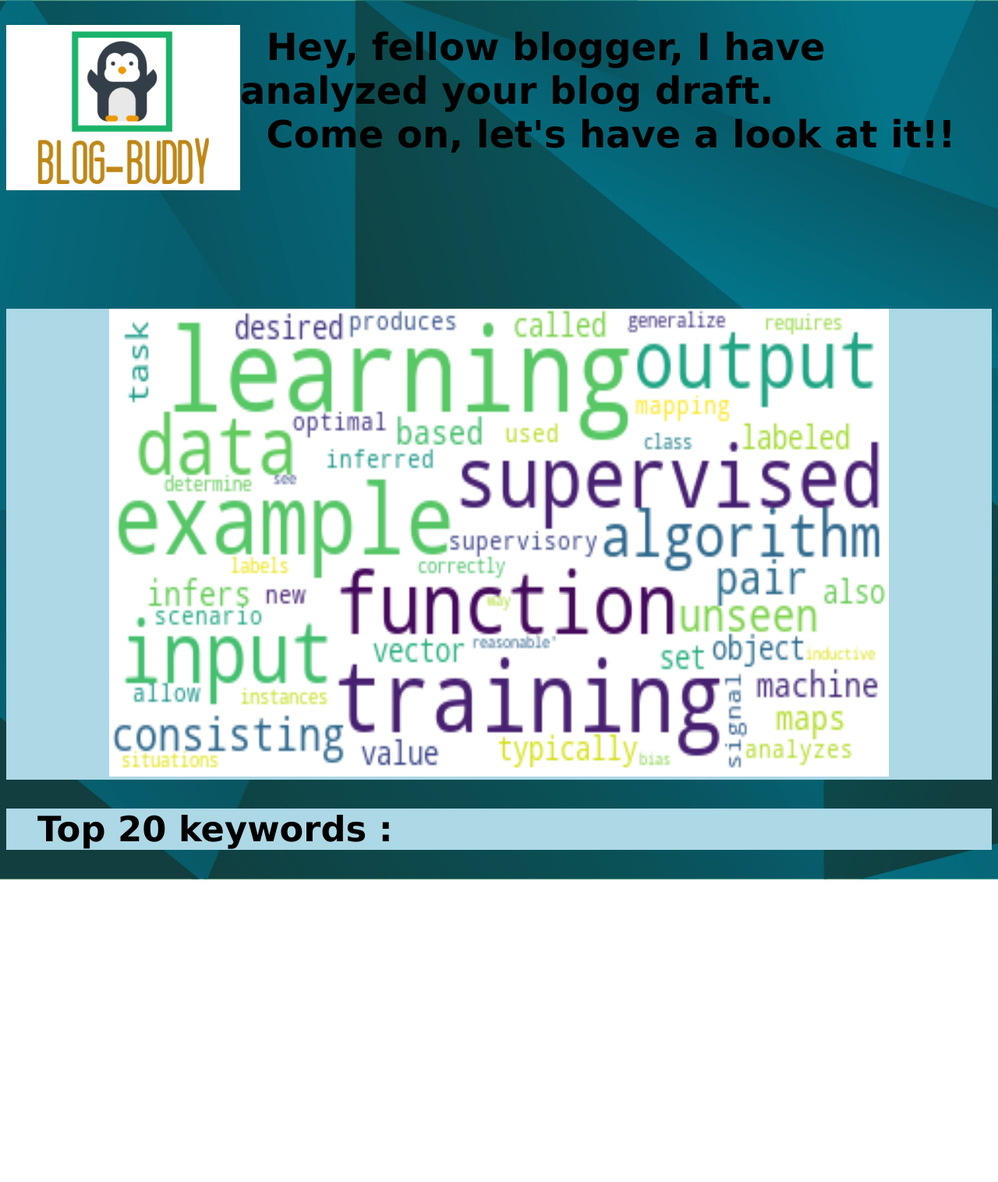
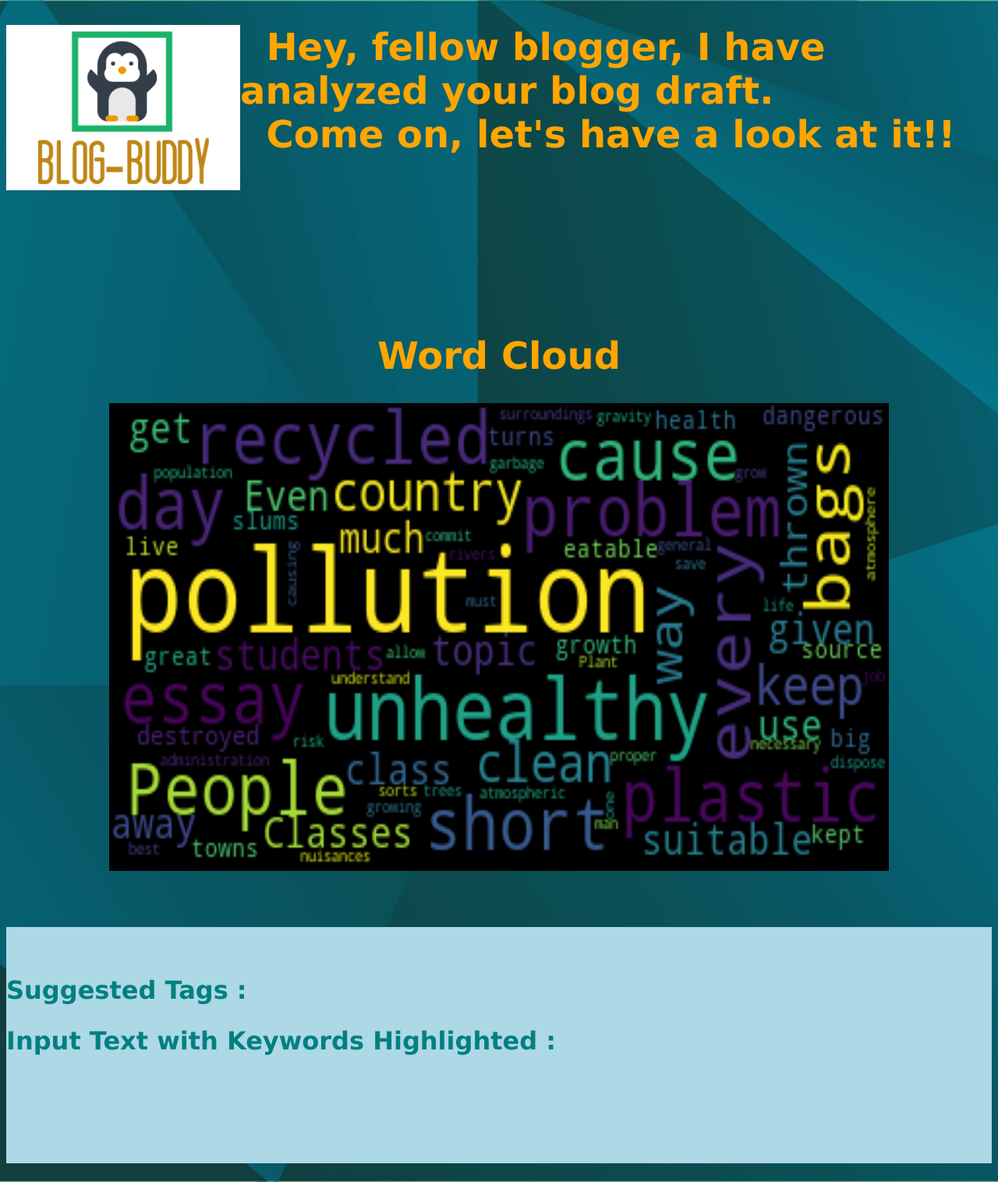
Before and after one commit to manikamittal2898/Blog-Buddy, a Flask app: template templates/results.html in a window 1280 px wide. Shown: the whole page at 78% size. Before the commit the page ends 1128 px from the top, so only its background shows below. Run offline with Flask 2, Linux system fonts and the light colour scheme; the template is opened without the code that fills it, so the values that code supplies are empty.

Commit message:
editing results.html

```diff
--- a/app.py
+++ b/app.py
@@ -1,19 +1,13 @@
 
 from flask import Flask, render_template, request, Response
 from werkzeug.utils import secure_filename
-from database.db import initialize_db
-from database.models import Blog
 import yake
-import json
-from mongoConnect2 import mongoConnect2
+from highlight import TextHighlighter
 
 app = Flask(__name__)
-app.config['MONGODB_SETTINGS'] = {
-    'host': 'mongodb://localhost/blog-buddy'
-}
-db = initialize_db(app)
 
-@app.route('/upload')
+
+@app.route('/')
 def index():
     return render_template('upload2.html')
 
@@ -25,91 +19,34 @@
         f.save(secure_filename(f.filename))
         with open(f.filename, 'r') as file:
             doc = file.read().replace('\n', '')
-        # x ={"content":doc}
-        # body = json.dumps(x)
-
-    # mc = mongoConnect2()
-    # mc.push_to_db(body)
-        text=doc
+        text = doc
         language = "en"
-        max_ngram_size = 3
-        deduplication_thresold = 0.9
+        max_ngram_size = 2
+        deduplication_threshold = 0.9
         deduplication_algo = 'seqm'
         windowSize = 1
-        numOfKeywords = 20
+        numOfKeywords = 10
 
-        custom_kw_extractor = yake.KeywordExtractor(lan=language, n=max_ngram_size, dedupLim=deduplication_thresold,
+        custom_kw_extractor = yake.KeywordExtractor(lan=language, n=max_ngram_size, dedupLim=deduplication_threshold,
                                                     dedupFunc=deduplication_algo, windowsSize=windowSize,
                                                     top=numOfKeywords, features=None)
         keywords = custom_kw_extractor.extract_keywords(text)
 
-        # for kw in keywords:
-        #     print(kw)
-
-        # import time
-        from highlight import TextHighlighter
         th = TextHighlighter(max_ngram_size=3, highlight_pre="<b >", highlight_post="</b>")
-        # print(th.highlight(text, keywords))
         h_text= th.highlight(text, keywords)
-        # print(type(html(h_text)))
-        # Word cloud
-        # %pip install wordcloud --user
-        # from os import path
-        # from PIL import Image
         from wordcloud import WordCloud, STOPWORDS, ImageColorGenerator
         from nltk.corpus import stopwords
-        import matplotlib.pyplot as plt
-        # %matplotlib inline
-        # for index in range(len(dataset)):
-        # temp += df['A'].iloc[index] + df['B'].iloc[index]
         stop_words = set(stopwords.words("english"))
         wordcloud = WordCloud(
-            background_color='white',
+            background_color='black',
             stopwords=stop_words,
             max_words=100,
             max_font_size=50,
-            random_state=42
+            random_state=41
         ).generate(str(doc))
-        # print(wordcloud)
-        # fig = plt.figure(1)
-        # plt.imshow(wordcloud)
-        # plt.axis('off')
-        # plt.show()
-        # fig.savefig("static/components/word.png", dpi=900)
         wordcloud.to_file("static/components/word.png")
-    # return th.highlight(text, keywords)
-    #     time = time.time()
-    return render_template("results.html", wordcloud=wordcloud, text=text, keywords=keywords, h_text=h_text)
-    # return 'file '+f.filename+' uploaded successfully'+"\n\n"+str(x)#+ {'id': str(id)}, 200
+    return render_template("results.html", keywords=keywords, h_text=h_text)
 
-
-@app.route('/blogs')
-def get_blogs():
-    blogs = Blog.objects().to_json()
-    return Response(blogs, mimetype="application/json", status=200)
-
-@app.route('/blogs', methods=['POST'])
-def add_blog():
-    body = request.get_json()
-    blog = Blog(**body).save()
-    id = blog.id
-    return {'id': str(id)}, 200
-
-@app.route('/blogs/<id>', methods=['PUT'])
-def update_blog(id):
-    body = request.get_json()
-    Blog.objects.get(id=id).update(**body)
-    return '', 200
-
-@app.route('/blogs/<id>', methods=['DELETE'])
-def delete_blog(id):
-    Blog.objects.get(id=id).delete()
-    return '', 200
-
-@app.route('/blogs/<id>')
-def get_blog(id):
-    blogs = Blog.objects.get(id=id).to_json()
-    return Response(blogs, mimetype="application/json", status=200)
 
 if __name__ == '__main__':
     app.run(debug=True)
--- a/static/style2.css
+++ b/static/style2.css
@@ -6,7 +6,7 @@
     background-size: cover;
 }
 h1 {
-  color: black;
+
   font-family: verdana;
   font-size: 300%;
   alignment: center;
@@ -16,7 +16,7 @@
 .top_wc{
 /*border: 5px outset red;*/
  background-color: lightblue;
-  text-align: center;
+  text-align: left;
   /*opacity: 0.5;*/
 
 }
@@ -29,7 +29,7 @@
 }
 
 h2 {
-  color: black;
+  color: orange;
 
   font-family: verdana;
   font-size: 200%;
@@ -50,3 +50,9 @@
   font-size: 140%;
 
 }
+.center {
+  display: block;
+  margin-left: auto;
+  margin-right: auto;
+  width: 50%;
+}
--- a/templates/results.html
+++ b/templates/results.html
@@ -10,30 +10,35 @@
 <div>
 
 {#    <div>#}
-<h1 > <img src="/static/components/logo2.png" align="top" style="float: left" >&nbsp; Hey, fellow blogger, I have analyzed your blog draft.
+<h1 style="color: orange"> <img src="/static/components/logo2.png" align="top" style="float: left;" >&nbsp; Hey, fellow blogger, I have analyzed your blog draft.
  <br> &nbsp;&nbsp;Come on, let's have a look at it!! &nbsp;&nbsp;&nbsp;&nbsp;&nbsp;&nbsp;&nbsp;&nbsp;</h1><br><br><br><br><br><br>
 {#        </div>#}
 </div>
+<h1 style="color: orange; text-align:center;"> Word Cloud  </h1>
+    <img src="static/components/word.png" style="width:1000px;height:600px;" class="center">
+<br><br><br><br>
+<div class="top_wc">
 
 
-<div class="top_wc">
-    <img src="static/components/word.png" style="width:1000px;height:600px;">
 
-</div>
+ <div class="kw">
+ <br><br>
+    <h2 style="color:teal "> Suggested Tags : </h2>
 
-<div class="text_highlight">
-    <p>{{ h_text | safe }}</p>
-</div>
+<ol>
 
-<div class="kw">
-<ol>
-    <h2> Top 20 keywords : </h2>
    {% for kw, per in keywords %}
   <li>{{ kw }}
 {% endfor %}
 </ol>
 
 </div>
+<div class="text_highlight">
+    <h2 style="color: teal">Input Text with Keywords Highlighted : </h2>
+    <p>{{ h_text | safe }}<br><br><br><br></p>
+</div>
+</div>
+
 
 </body>
 </html>
--- a/templates/upload2.html
+++ b/templates/upload2.html
@@ -4,19 +4,13 @@
     <meta charset="UTF-8">
     <link rel="stylesheet" type="text/css" href="{{ url_for ("static",filename="style.css" )}}" >
     <title>Blog-buddy</title>
-{#    <link rel="stylesheet" href="https://cdnjs.cloudflare.com/ajax/libs/dropzone/5.7.1/min/dropzone.min.css">#}
   </head>
-{#</head>#}
 <body>
 <img src="/static/components/logo5.png" align="top" style="float: left;top: 35%" >
 <h1 style="position: fixed ;top: 18%; left: 25%;" >Blog-Buddy </h1>
 <h2 style="position: fixed ;top: 31%; left: 28%;" > Let's blog together</h2>
 <form action = "http://localhost:5000/uploader" method = "POST"
          enctype = "multipart/form-data">
-{#         <input type = "file" name = "file" />#}
-{#         <input type="file" name="file" id="file"  />#}
-{#         <label for="file">Choose a file</label>#}
-
     <label for="file-upload" class="custom-file-upload" style="position: fixed ;top: 74%; left: 62%; width: 525px;
      height: 50px; justify-content: center;
     display:flex;
```
Also changed, not shown: static/components/image.png (added), static/components/logo3.png (added), static/components/word.png.
